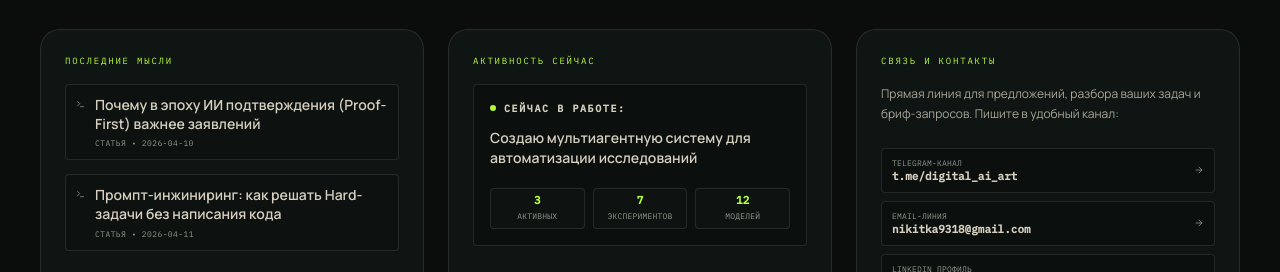
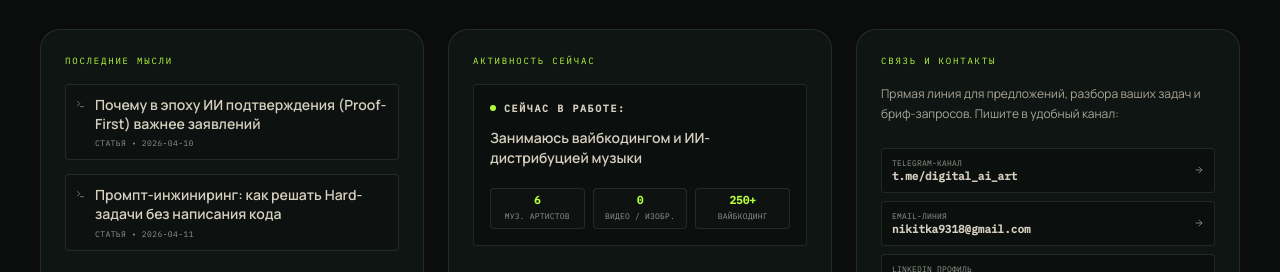
Before and after one commit to AI-Nikitka93/ai-nikitka-portfolio, a Next.js app: page / in a window 1280 px wide. Shown: the part 2080-2352 px from the top of the page. Built offline with nearby package versions, Linux system fonts and the light colour scheme; no server answers.

Commit message:
Update Current Activity block in page.tsx with user's exact live project metrics

```diff
--- a/src/app/page.tsx
+++ b/src/app/page.tsx
@@ -268,14 +268,14 @@ export default async function HomePage() {
                 </div>
 
                 <h4 className="text-sm font-semibold text-foreground">
-                  Создаю мультиагентную систему для автоматизации исследований
+                  Занимаюсь вайбкодингом и ИИ-дистрибуцией музыки
                 </h4>
 
                 <div className="grid grid-cols-3 gap-2 pt-2 text-center">
                   {[
-                    { label: "активных", value: "3" },
-                    { label: "экспериментов", value: "7" },
-                    { label: "моделей", value: "12" }
+                    { label: "Муз. артистов", value: "6" },
+                    { label: "Видео / Изобр.", value: "0" },
+                    { label: "Вайбкодинг", value: "250+" }
                   ].map((stat, idx) => (
                     <div key={idx} className="border border-border-subtle bg-[rgba(18,24,22,0.6)] rounded p-1.5">
                       <span className="font-mono text-[11px] font-bold text-accent block leading-none">
```
